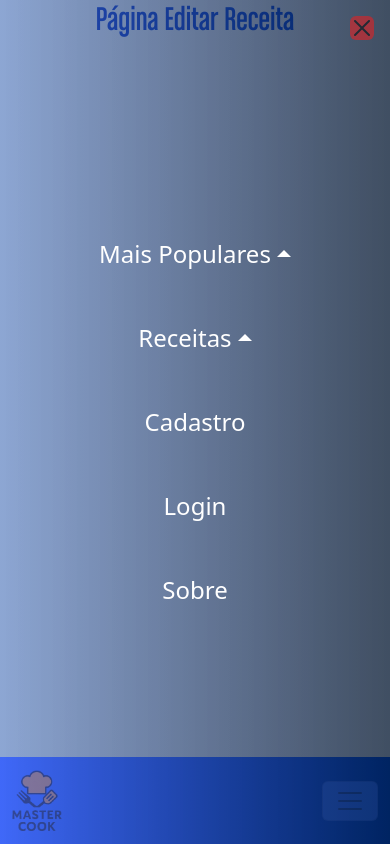
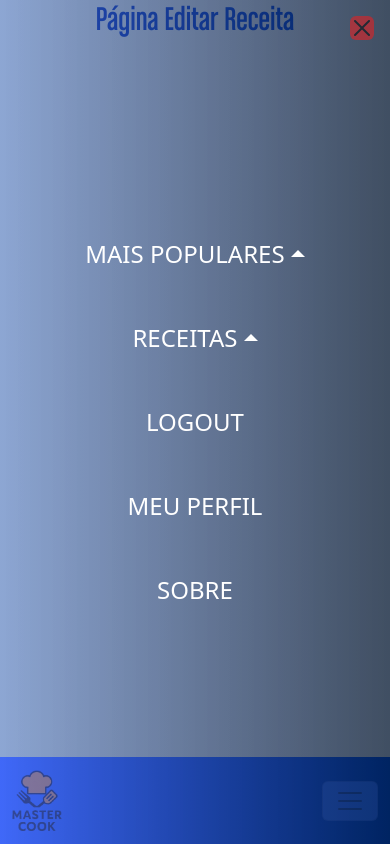
Before and after one commit to Guilherme-Eufrasio/mastercook-em-django, a Django app: page /area_administrativa/editar/1/ in a window 390 px wide, after a click that opens the changed part. Run offline with Django 5.2, Linux system fonts and the light colour scheme; a user stored in the database is signed in.

Commit message:
alguns ajustes

```diff
--- a/mastercook/area_administrativa/templates/receitas/editar.html
+++ b/mastercook/area_administrativa/templates/receitas/editar.html
@@ -3,7 +3,7 @@
 {% block 'head' %}
     <link rel="stylesheet" href="{% static 'css/main.css' %}">
 {% endblock %}
-{% block 'title' %}Cadastrar Receita{% endblock %}
+{% block 'title' %}Editar Receita{% endblock %}
 
 {% block 'conteudo' %}
 <h1>Página Editar Receita</h1>
--- a/mastercook/area_administrativa/urls.py
+++ b/mastercook/area_administrativa/urls.py
@@ -5,7 +5,9 @@ urlpatterns= [
     path('',views.home, name='home_area_restrita'),
     path('administrativo/', views.adm, name='administrativo'),
     path('cadastrar/', views.cadastrar_receita, name="cadastrar_receita"),
+    #path('postar_receita/', views.postar_receita, name="postar_receita"),
     path('editar/<int:id>/', views.editar_receita, name="editar_receita"),
     #path('remover/<int:id>/', views.remover_receita, name="remover_receita"),
+
     #path('despublicar/<int:id>/', views.despublicar_receita, name="despublicar_receita"),
 ]
--- a/mastercook/area_administrativa/views.py
+++ b/mastercook/area_administrativa/views.py
@@ -1,5 +1,8 @@
-from django.shortcuts import render, get_object_or_404
+from django.shortcuts import render, get_object_or_404, redirect
 from django.contrib.auth.decorators import login_required
+from .models import Receita
+from django.contrib import messages
+from django.contrib.messages import constants
 
 
 # Create your views here.
@@ -14,14 +17,6 @@ def adm(request):
 
 @login_required
 def cadastrar_receita(request):
-    return render(request, "receitas/cadastrar.html")
-
-def editar_receita(request, id):
-    return render(request, "receitas/editar.html")
-
-
-@login_required
-def postar_receita(request):
     if request.method == 'POST':
         nomeReceita = request.POST.get('nomeReceita')
         if request.FILES.get('imagemReceita'):
@@ -30,6 +25,27 @@ def postar_receita(request):
         popularesReceita = request.POST.get('popularesReceita')
         categoria = request.POST.get('categoria')
         tempo_preparo = request.POST.get('tempo_preparo')
-        messages.success(request, f'Receita {receitas.nomeReceita} cadastrato com sucesso!')
-        return redirect('index-area-restrita')
-    pass
+
+        messages.success(request, f'Receita {Receita.nome_prato} cadastrato com sucesso!')
+        return redirect('home_area_restrita')
+
+    return render(request, "receitas/cadastrar.html")
+
+def editar_receita(request, id):
+    return render(request, "receitas/editar.html")
+
+
+# @login_required
+# def postar_receita(request):
+#     return redirect('home_area_restrita')
+
+    # if request.method == 'POST':
+    #     # nomeReceita = request.POST.get('nomeReceita')
+    #     # if request.FILES.get('imagemReceita'):
+    #     #     img_receita = request.FILES.get('imagemReceita')
+    #     # descricaoReceita = request.POST.get('descricaoReceita')
+    #     # popularesReceita = request.POST.get('popularesReceita')
+    #     # categoria = request.POST.get('categoria')
+    #     # tempo_preparo = request.POST.get('tempo_preparo')
+    #     # messages.success(request, f'Receita {Receita.nomeReceita} cadastrato com sucesso!')
+    #     return redirect('home_area_restrita')
--- a/mastercook/templates/base.html
+++ b/mastercook/templates/base.html
@@ -77,22 +77,27 @@
 
                 <ul class="navbar-nav">
                     <li class="nav-item dropup">
-                        <a class="nav-link dropdown-toggle active" href="#" data-bs-toggle="dropdown" aria-expanded="false">Mais Populares</a>
+                        <a class="nav-link dropdown-toggle active" href="#" data-bs-toggle="dropdown" aria-expanded="false">MAIS POPULARES</a>
                         <ul class="dropdown-menu">
                             <li><a class="dropdown-item" href="{% url 'maispopu' %}">TODOS</a></li>
                             <li><a class="dropdown-item" href="{% url 'popusimples' %}">SIMPLES</a></li>
                         </ul>
                     </li>
                     <li class="nav-item dropup">
-                        <a class="nav-link dropdown-toggle" href="#" data-bs-toggle="dropdown" aria-expanded="false">Receitas</a>
+                        <a class="nav-link dropdown-toggle" href="#" data-bs-toggle="dropdown" aria-expanded="false">RECEITAS</a>
                         <ul class="dropdown-menu">
                             <li><a class="dropdown-item" href="{% url 'salgado' %}">SALGADOS</a></li>
                             <li><a class="dropdown-item" href="{% url 'doces' %}">DOCES</a></li>
                         </ul>
                     </li>
-                    <li class="nav-item"> <a class="nav-link " href="{% url 'cadastro' %}">Cadastro</a> </li>
-                    <li class="nav-item"> <a class="nav-link " href="{% url 'login' %}">Login</a> </li>
-                    <li class="nav-item"> <a class="nav-link" href="{% url 'sobre' %}">Sobre</a> </li>
+                    {% if user.username %}
+                        <li class="nav-item"> <a class="nav-link " href="{% url 'logout' %}">LOGOUT</a> </li>
+                        <li class="nav-item"> <a class="nav-link " href="{% url 'home_area_restrita' %}">MEU PERFIL</a> </li>
+                    {% else %}
+                        <li class="nav-item"><a class="nav-link " href="{% url 'registrar' %}">CADASTRO</a></li>
+                        <li class="nav-item"><a class="nav-link " href="{% url 'login' %}">LOGIN</a></li>
+                    {% endif %}
+                    <li><a class="nav-link " href="{% url 'sobre' %}">SOBRE</a></li>
 
                 </ul>
             </div>
```
Also changed, not shown: mastercook/static/css/main.css (+34 -36 lines), db.sqlite3.
